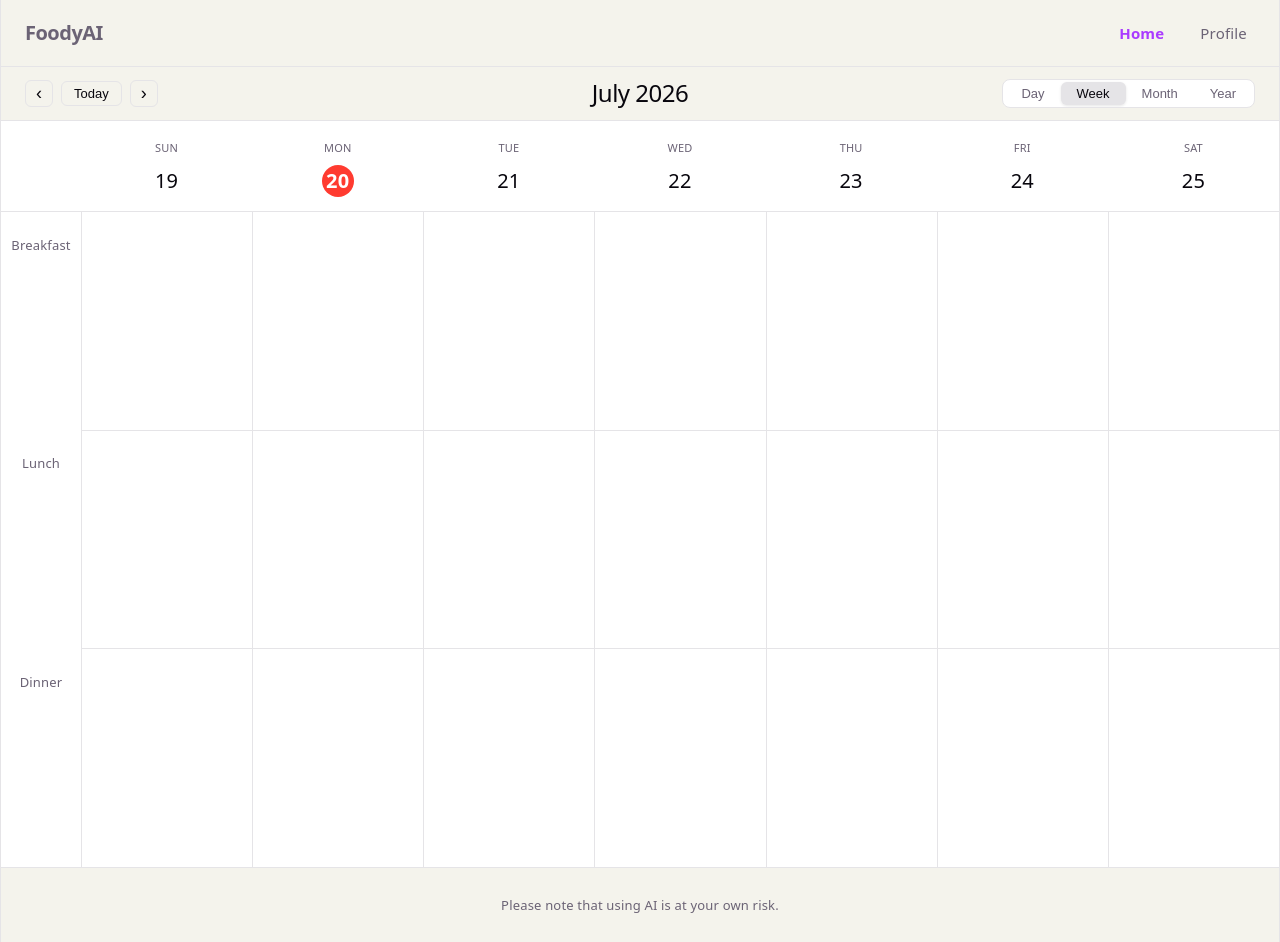
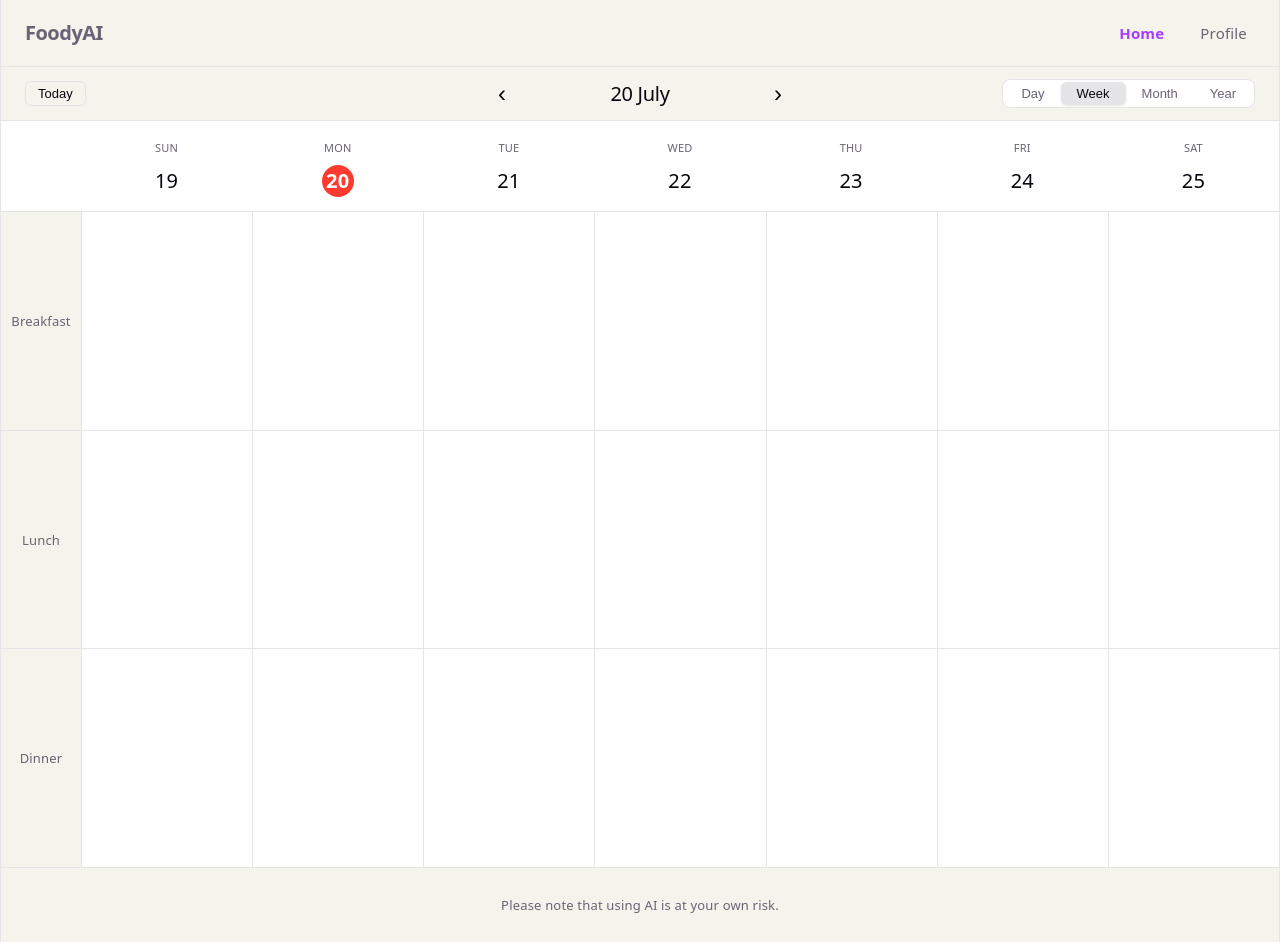
Before and after one commit to David-Beninson/FoodyAiHackathon, a React app in the folder frontend/: page / in a window 1280 px wide. Built offline with nearby package versions, Linux system fonts and the light colour scheme; the HTML template or start-up script is replaced by a standard one.

Commit message:
update two

```diff
--- a/frontend/src/pages/Home/HomePage.css
+++ b/frontend/src/pages/Home/HomePage.css
@@ -27,6 +27,7 @@
 
 .toolbar-center {
   justify-content: center;
+  gap: 16px;
 }
 
 .toolbar-right {
@@ -35,12 +36,14 @@
 
 .current-date-title {
   margin: 0;
-  font-size: 24px;
+  font-size: 20px;
   font-weight: 500;
-  letter-spacing: -0.5px;
+  letter-spacing: -0.3px;
+  min-width: 220px;
+  text-align: center;
 }
 
-/* Segmented State Controller */
+/* Segmented Control Selectors */
 .segment-control {
   display: flex;
   background: var(--bg);
@@ -67,34 +70,43 @@
   box-shadow: 0 1px 3px rgba(0,0,0,0.1);
 }
 
-/* Toolbar Control Buttons */
-.nav-arrows {
-  display: flex;
-  gap: 8px;
-  align-items: center;
-}
-
-.icon-btn, .today-btn {
+/* Toolbar Buttons */
+.today-btn {
   background: transparent;
   border: 1px solid var(--border);
   color: var(--text-h);
   border-radius: 6px;
   cursor: pointer;
+  font-size: 13px;
+  padding: 4px 12px;
   transition: background-color 0.2s ease;
 }
 
-.icon-btn:hover, .today-btn:hover {
+.today-btn:hover {
   background-color: var(--code-bg);
 }
 
-.icon-btn {
-  font-size: 18px;
-  padding: 2px 10px;
+.arrow-btn {
+  background: transparent;
+  border: none;
+  color: var(--text-h);
+  font-size: 24px;
+  font-weight: 300;
+  cursor: pointer;
+  padding: 0 8px;
+  display: flex;
+  align-items: center;
+  justify-content: center;
+  border-radius: 6px;
+  transition: background-color 0.2s ease, transform 0.1s ease;
 }
 
-.today-btn {
-  font-size: 13px;
-  padding: 4px 12px;
+.arrow-btn:hover {
+  background-color: var(--border);
+}
+
+.arrow-btn:active {
+  transform: scale(0.9);
 }
 
 .calendar-content {
@@ -104,12 +116,11 @@
   flex-direction: column;
 }
 
-/* Global Interactive Element Indicators */
 .clickable {
   cursor: pointer;
 }
 
-/* -------------------- Week View Layout -------------------- */
+/* -------------------- Week View -------------------- */
 .apple-week-view {
   display: flex;
   flex-direction: column;
@@ -178,13 +189,22 @@
   display: flex;
   flex-direction: column;
   border-right: 1px solid var(--border);
+  background-color: var(--code-bg);
+}
+
+.time-axis .time-label {
+  border-bottom: 1px solid var(--border);
+}
+
+.time-axis .time-label:last-child {
+  border-bottom: none;
 }
 
 .time-label {
   flex: 1;
   display: flex;
+  align-items: center;
   justify-content: center;
-  padding-top: 20px;
   font-size: 13px;
   color: var(--text);
   font-weight: 500;
@@ -216,7 +236,7 @@
   border-bottom: none;
 }
 
-/* -------------------- Month View Layout -------------------- */
+/* -------------------- Month View -------------------- */
 .apple-month-view {
   display: flex;
   flex-direction: column;
@@ -278,7 +298,7 @@
   font-weight: 600;
 }
 
-/* -------------------- Year View Layout -------------------- */
+/* -------------------- Year View -------------------- */
 .apple-year-view {
   display: grid;
   grid-template-columns: repeat(4, 1fr);
@@ -350,14 +370,7 @@
   display: flex;
   flex-direction: column;
   height: 100%;
-  padding: 32px;
-}
-
-.day-header-single {
-  display: flex;
-  flex-direction: column;
-  align-items: flex-start;
-  margin-bottom: 24px;
+  padding: 32px 32px 0 32px;
 }
 
 .day-sections {
@@ -365,22 +378,20 @@
   display: flex;
   flex-direction: column;
   border: 1px solid var(--border);
-  border-radius: 12px;
+  border-bottom: none;
+  border-radius: 12px 12px 0 0;
   overflow: hidden;
 }
 
 .day-meal-row {
+  display: flex;
   flex: 1;
-  display: flex;
   border-bottom: 1px solid var(--border);
 }
 
-.day-meal-row:last-child {
-  border-bottom: none;
-}
-
+/* Strictly sets the meal labels column to exactly 25% (one quarter) of the table width */
 .day-meal-row .time-label {
-  width: 120px;
+  flex: 0 0 25%;
   display: flex;
   align-items: center;
   justify-content: center;
@@ -389,4 +400,5 @@
   font-size: 14px;
   font-weight: 500;
   color: var(--text);
+  box-sizing: border-box;
 }
--- a/frontend/src/pages/Home/HomePage.jsx
+++ b/frontend/src/pages/Home/HomePage.jsx
@@ -1,3 +1,4 @@
+import React from 'react';
 import { useSelector, useDispatch } from 'react-redux';
 import { setViewMode, setCurrentDate } from '../../store/calendarSlice';
 import './HomePage.css';
@@ -5,23 +6,23 @@ import './HomePage.css';
 export default function HomePage() {
   const dispatch = useDispatch();
 
-  // Fetch state variables from Redux store
+  // Connect to Redux global state
   const viewMode = useSelector((state) => state.calendar.viewMode);
   const currentDateString = useSelector((state) => state.calendar.currentDate);
 
-  // Convert ISO string back to a Date object for local calculations
+  // Parse string date to Date object for calculation logic
   const currentDate = new Date(currentDateString);
   const today = new Date();
 
-  // Calendar UI Constants (English UI)
-  const daysOfWeek = ['Sun', 'Mon', 'Tue', 'Wed', 'Thu', 'Fri', 'Sat'];
+  // Structural arrays for English calendar layout
+  const daysOfWeek = ['Sunday', 'Monday', 'Tuesday', 'Wednesday', 'Thursday', 'Friday', 'Saturday'];
   const mealSections = ['Breakfast', 'Lunch', 'Dinner'];
   const months = [
     'January', 'February', 'March', 'April', 'May', 'June',
     'July', 'August', 'September', 'October', 'November', 'December'
   ];
 
-  // Internal Navigation Handlers
+  // Global toolbar navigation handlers
   const handlePrev = () => {
     const newDate = new Date(currentDate);
     if (viewMode === 'day') newDate.setDate(currentDate.getDate() - 1);
@@ -50,21 +51,15 @@ export default function HomePage() {
     dispatch(setViewMode(mode));
   };
 
-  // Centralized click handler: Sets the clicked date and switches to single Day view
+  // Triggers when clicking any calendar cell to shift focus into a single day
   const handleDayClick = (targetDate) => {
     dispatch(setCurrentDate(targetDate.toISOString()));
     dispatch(setViewMode('day'));
   };
 
-  // Helper to format the full detailed header date for Day View
-  const getDetailedDayString = () => {
-    const weekdayLong = currentDate.toLocaleDateString('en-US', { weekday: 'long' });
-    return `${weekdayLong}, ${months[currentDate.getMonth()]} ${currentDate.getDate()}, ${currentDate.getFullYear()}`;
-  };
+  // --- Layout Renderers ---
 
-  // --- View Renderers ---
-
-  // 1. Week View (7 columns, header cells are clickable)
+  // 1. Week View Component
   const renderWeekView = () => {
     const startOfWeek = new Date(currentDate);
     startOfWeek.setDate(currentDate.getDate() - currentDate.getDay());
@@ -84,7 +79,7 @@ export default function HomePage() {
                 className="day-header-cell clickable"
                 onClick={() => handleDayClick(dayDate)}
               >
-                <span className="day-name">{day}</span>
+                <span className="day-name">{day.substring(0, 3)}</span>
                 <span className={`day-number ${isSelectedDay ? 'active-day' : ''}`}>
                   {dayDate.getDate()}
                 </span>
@@ -102,9 +97,7 @@ export default function HomePage() {
             {daysOfWeek.map((_, dayIdx) => (
               <div key={dayIdx} className="day-column">
                 {mealSections.map((_, secIdx) => (
-                  <div key={secIdx} className="meal-cell">
-                    {/* Meal cards go here */}
-                  </div>
+                  <div key={secIdx} className="meal-cell"></div>
                 ))}
               </div>
             ))}
@@ -114,7 +107,7 @@ export default function HomePage() {
     );
   };
 
-  // 2. Month View (Full month grid with calculated real days, all cells clickable)
+  // 2. Month View Component
   const renderMonthView = () => {
     const year = currentDate.getFullYear();
     const monthIndex = currentDate.getMonth();
@@ -148,7 +141,7 @@ export default function HomePage() {
       <div className="apple-month-view">
         <div className="month-header">
           {daysOfWeek.map((day) => (
-            <div key={day} className="month-day-name">{day}</div>
+            <div key={day} className="month-day-name">{day.substring(0, 3)}</div>
           ))}
         </div>
         <div className="month-grid">
@@ -159,7 +152,7 @@ export default function HomePage() {
     );
   };
 
-  // 3. Year View (12 mini monthly matrices, individual day numbers are clickable)
+  // 3. Year View Component
   const renderYearView = () => {
     const year = currentDate.getFullYear();
     const miniDaysOfWeek = ['S', 'M', 'T', 'W', 'T', 'F', 'S'];
@@ -196,15 +189,11 @@ export default function HomePage() {
           return (
             <div key={monthIndex} className="year-month-card">
               <h3 className="year-month-title">{monthName}</h3>
-
-              {/* Weekday letters header */}
               <div className="mini-month-days-header">
                 {miniDaysOfWeek.map((d, i) => (
                   <span key={i} className="mini-day-name">{d}</span>
                 ))}
               </div>
-
-              {/* Mini grid combining blanks and days */}
               <div className="mini-month-grid">
                 {blanks}
                 {days}
@@ -216,14 +205,9 @@ export default function HomePage() {
     );
   };
 
-  // 4. Day View (Single focused day timeline - Removed date circle icon)
+  // 4. Day View Component (Focused day grid layout)
   const renderDayView = () => (
     <div className="apple-day-view">
-       <div className="day-header-single">
-          <span className="day-name-large">
-            {currentDate.toLocaleDateString('en-US', { weekday: 'long' })}
-          </span>
-       </div>
        <div className="day-sections">
          {mealSections.map((section, idx) => (
             <div key={idx} className="day-meal-row">
@@ -237,22 +221,23 @@ export default function HomePage() {
 
   return (
     <div className="apple-calendar-container">
-      {/* Dynamic Segmented Control & Navigation Header */}
+      {/* Top Header Control Toolbar */}
       <header className="calendar-toolbar">
         <div className="toolbar-left">
-          <div className="nav-arrows">
-            <button onClick={handlePrev} className="icon-btn">‹</button>
-            <button onClick={handleToday} className="today-btn">Today</button>
-            <button onClick={handleNext} className="icon-btn">›</button>
-          </div>
+          <button onClick={handleToday} className="today-btn">Today</button>
         </div>
 
         <div className="toolbar-center">
+          <button onClick={handlePrev} className="arrow-btn">‹</button>
+
           <h2 className="current-date-title">
+            {/* Dynamic string formatting with required comma injection for single day layout */}
+            {viewMode === 'day' && `${daysOfWeek[currentDate.getDay()]}, ${currentDate.getDate()} ${months[currentDate.getMonth()]} ${currentDate.getFullYear()}`}
+            {(viewMode === 'week' || viewMode === 'month') && `${currentDate.getDate()} ${months[currentDate.getMonth()]}`}
             {viewMode === 'year' && currentDate.getFullYear()}
-            {(viewMode === 'week' || viewMode === 'month') && `${months[currentDate.getMonth()]} ${currentDate.getFullYear()}`}
-            {viewMode === 'day' && getDetailedDayString()}
           </h2>
+
+          <button onClick={handleNext} className="arrow-btn">›</button>
         </div>
 
         <div className="toolbar-right">
@@ -265,7 +250,7 @@ export default function HomePage() {
         </div>
       </header>
 
-      {/* Main Content Dashboard Container */}
+      {/* Main Container Dynamic Target Area */}
       <main className="calendar-content">
         {viewMode === 'week' && renderWeekView()}
         {viewMode === 'month' && renderMonthView()}
```
